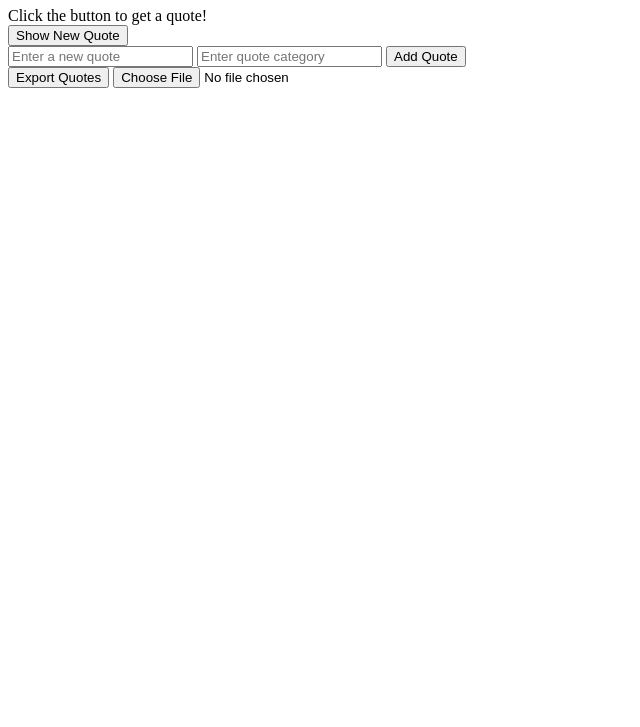
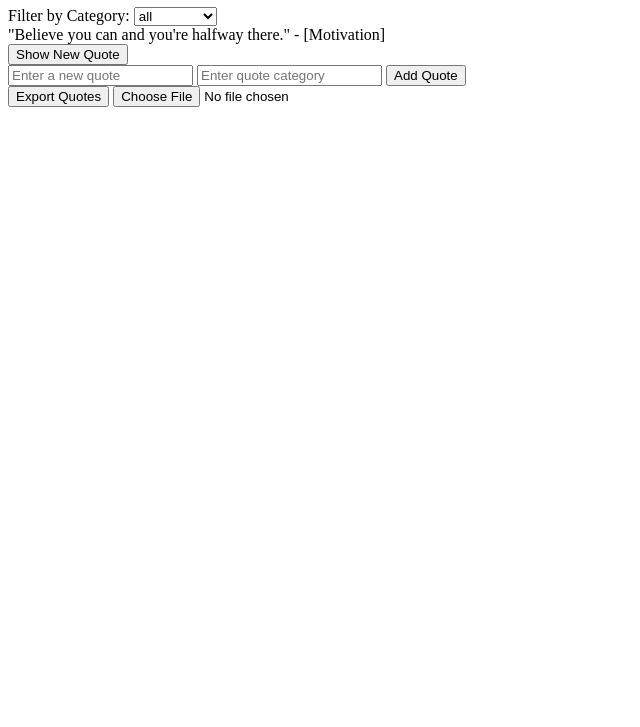
Before and after one commit to Sam747-web/alx_fe_javascript, a plain HTML site: page dom-manipulation/index.html in a window 1280 px wide. Shown: the part 73-800 px from the top of the page, without its empty margins (0-640 px from the left). Drawn offline with Linux system fonts and the light colour scheme.

Commit message:
Added dynamic category filtering with web storage

```diff
--- a/dom-manipulation/index.html
+++ b/dom-manipulation/index.html
@@ -7,6 +7,12 @@
 </head>
 <body>
     <h1>Dynamic Quote Generator</h1>
+
+    <!-- Category Filter -->
+    <label for="categoryFilter">Filter by Category:</label>
+    <select id="categoryFilter" onchange="filterQuotes()">
+        <option value="all">All Categories</option>
+    </select>
 
     <div id="quoteDisplay">Click the button to get a quote!</div>
     <button id="newQuote">Show New Quote</button>
--- a/dom-manipulation/script.js
+++ b/dom-manipulation/script.js
@@ -1,30 +1,59 @@
 // Load quotes from local storage or initialize default quotes
 let quotes = JSON.parse(localStorage.getItem("quotes")) || [
     { text: "Believe you can and you're halfway there.", category: "Motivation" },
-    { text: "Act as if what you do makes a difference. It does.", category: "Motivation" },
-    { text: "Success is not final, failure is not fatal: it is the courage to continue that counts.", category: "Success" },
+    { text: "Success is not final, failure is not fatal.", category: "Success" },
     { text: "Don't watch the clock; do what it does. Keep going.", category: "Time" },
 ];
+
+let selectedCategory = localStorage.getItem("selectedCategory") || "all";
 
 // Function to save quotes to local storage
 function saveQuotes() {
     localStorage.setItem("quotes", JSON.stringify(quotes));
 }
 
+// Function to populate category dropdown
+function populateCategories() {
+    const categorySet = new Set(["all"]); // Ensure 'All Categories' exists
+    quotes.forEach(quote => categorySet.add(quote.category));
+
+    const categoryFilter = document.getElementById("categoryFilter");
+    categoryFilter.innerHTML = ""; // Clear existing options
+
+    categorySet.forEach(category => {
+        const option = document.createElement("option");
+        option.value = category;
+        option.textContent = category;
+        if (category === selectedCategory) option.selected = true;
+        categoryFilter.appendChild(option);
+    });
+}
+
 // Function to display a random quote
 function displayRandomQuote() {
-    if (quotes.length === 0) {
-        document.getElementById("quoteDisplay").innerText = "No quotes available.";
+    let filteredQuotes = quotes;
+    if (selectedCategory !== "all") {
+        filteredQuotes = quotes.filter(q => q.category === selectedCategory);
+    }
+
+    if (filteredQuotes.length === 0) {
+        document.getElementById("quoteDisplay").innerText = "No quotes available for this category.";
         return;
     }
-    const randomIndex = Math.floor(Math.random() * quotes.length);
-    const quote = quotes[randomIndex];
 
-    // Display quote
+    const randomIndex = Math.floor(Math.random() * filteredQuotes.length);
+    const quote = filteredQuotes[randomIndex];
+
     document.getElementById("quoteDisplay").innerText = `"${quote.text}" - [${quote.category}]`;
 
-    // Save last viewed quote in session storage
     sessionStorage.setItem("lastViewedQuote", JSON.stringify(quote));
+}
+
+// Function to filter quotes by category
+function filterQuotes() {
+    selectedCategory = document.getElementById("categoryFilter").value;
+    localStorage.setItem("selectedCategory", selectedCategory);
+    displayRandomQuote();
 }
 
 // Function to add a new quote
@@ -37,13 +66,11 @@ function addQuote() {
         return;
     }
 
-    // Add new quote to array
     quotes.push({ text: quoteText, category: quoteCategory });
 
-    // Save updated quotes to local storage
     saveQuotes();
+    populateCategories();
 
-    // Clear input fields
     document.getElementById("newQuoteText").value = "";
     document.getElementById("newQuoteCategory").value = "";
 
@@ -77,9 +104,9 @@ function importFromJsonFile(event) {
                 return;
             }
 
-            // Add imported quotes and save to local storage
             quotes.push(...importedQuotes);
             saveQuotes();
+            populateCategories();
             alert("Quotes imported successfully!");
         } catch (error) {
             alert("Error parsing JSON file.");
@@ -89,14 +116,12 @@ function importFromJsonFile(event) {
     fileReader.readAsText(event.target.files[0]);
 }
 
-// Load last viewed quote from session storage when page loads
+// Load last viewed quote and category when page loads
 document.addEventListener("DOMContentLoaded", function () {
     document.getElementById("newQuote").addEventListener("click", displayRandomQuote);
     document.getElementById("exportQuotes").addEventListener("click", exportToJsonFile);
     document.getElementById("importFile").addEventListener("change", importFromJsonFile);
 
-    const lastViewedQuote = JSON.parse(sessionStorage.getItem("lastViewedQuote"));
-    if (lastViewedQuote) {
-        document.getElementById("quoteDisplay").innerText = `"${lastViewedQuote.text}" - [${lastViewedQuote.category}]`;
-    }
+    populateCategories();
+    filterQuotes();
 });
```
